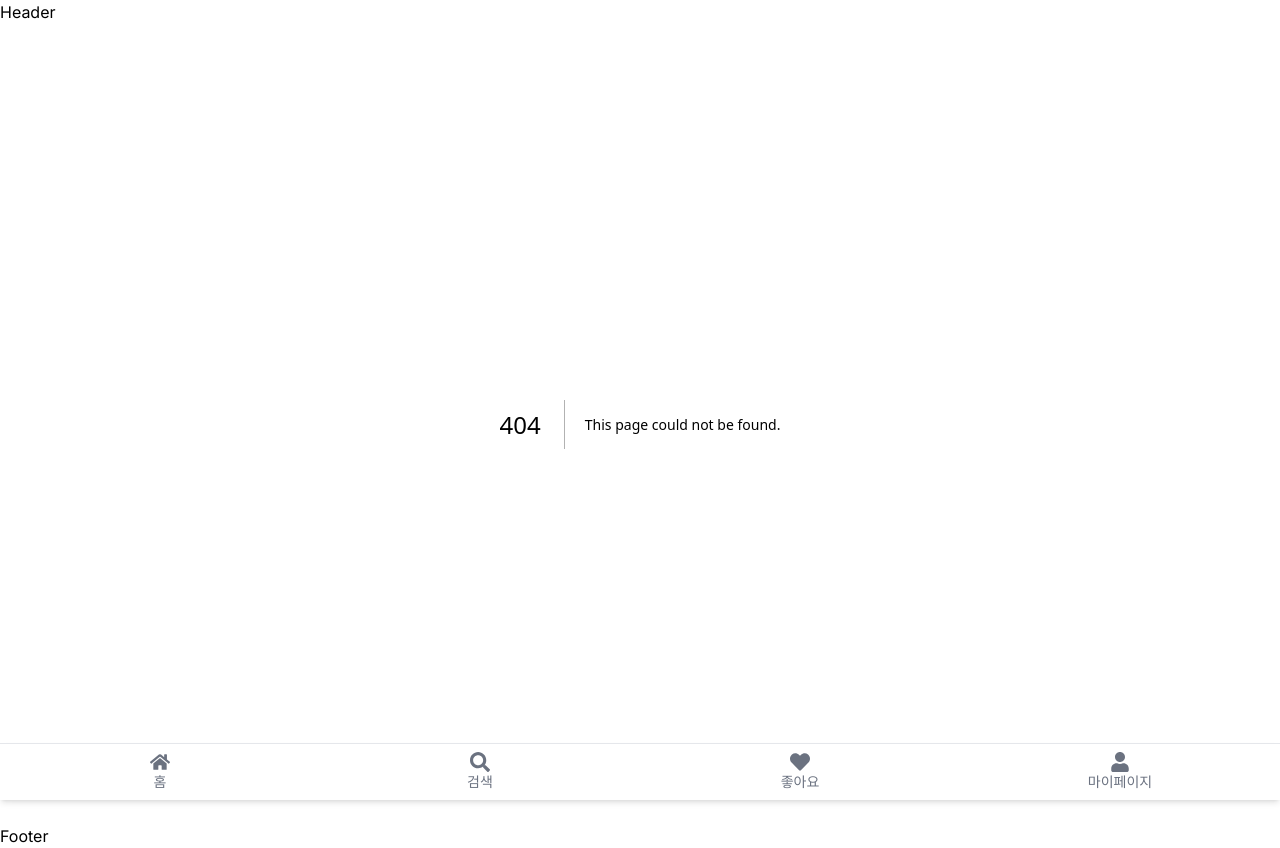
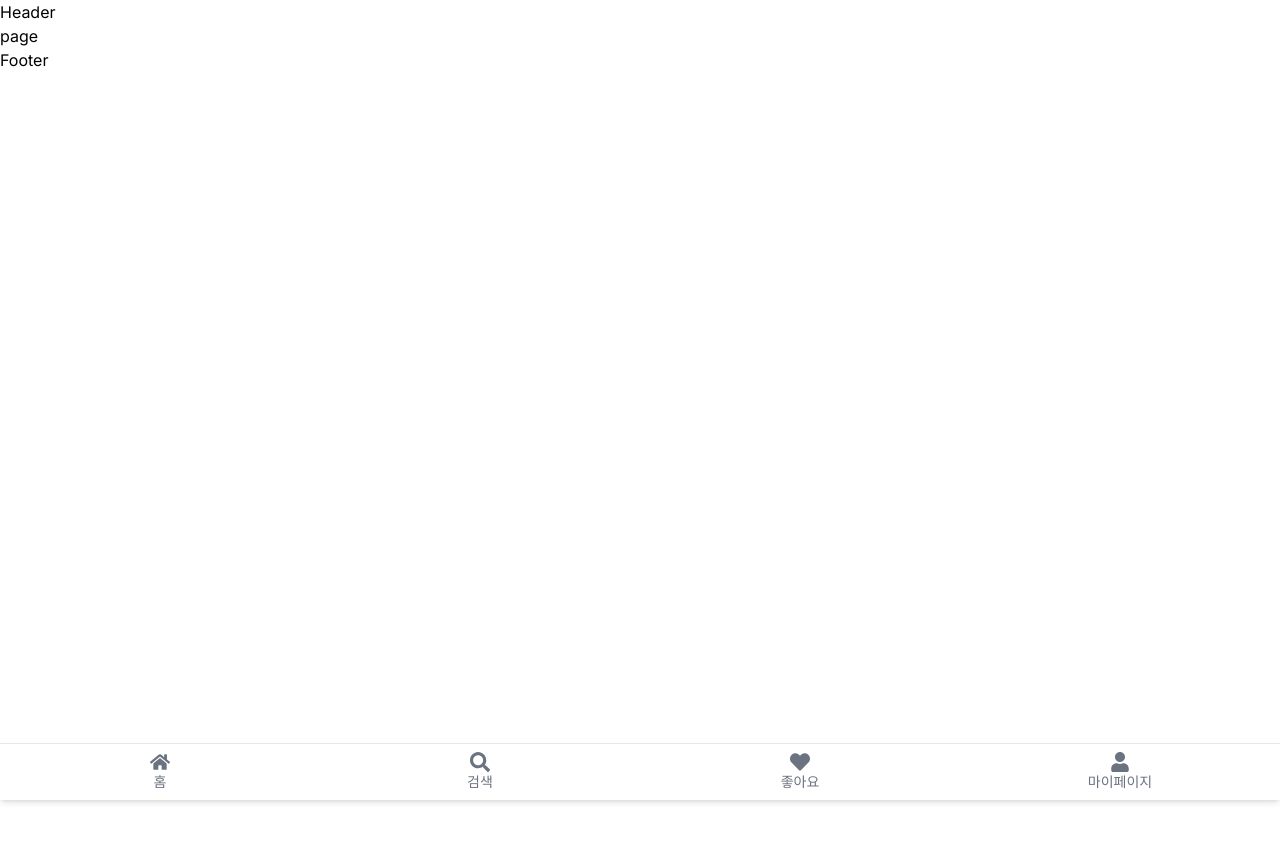
Before and after one commit to ahh0619/HANJANHAE, a Next.js app: page /preferences/customization in a window 1280 px wide. Before the commit this address had no page. After the commit the page ends 800 px from the top, so only its background shows below. Built offline with nearby package versions, Linux system fonts and the light colour scheme.

Commit message:
🚚 Move: 취향조사, 설문조사 폴더 구조 변경
취향조사, 설문조사 폴더 구조 변경

```diff
--- /dev/null
+++ b/src/app/preferences/customization/page.tsx
@@ -0,0 +1,5 @@
+const Page = () => {
+  return <div>page</div>;
+};
+
+export default Page;
--- a/src/app/survey/page.tsx
+++ b/src/app/survey/page.tsx
@@ -3,11 +3,11 @@
 import { useRouter } from 'next/navigation';
 import { useEffect, useState } from 'react';
 
-import useFunnel from '@/hooks/useFunnel';
+import useFunnel from '@/hooks/survey/useFunnel';
 import { useAuthStore } from '@/store/authStore';
 import { Tables } from '@/types/supabase';
+import { addSurvey } from '@/utils/preference/action';
 
-import { addSurvey } from '../result/action';
 import PreferenceAcidity from './_components/PreferenceAcidity';
 import PreferenceAlcoholLevel from './_components/PreferenceAlcoholLevel';
 import PreferenceBody from './_components/PreferenceBody';
@@ -46,7 +46,7 @@ const Page = () => {
             localStorage.setItem('surveyData', JSON.stringify(surveyData));
           }
 
-          router.push('/result');
+          router.push('/preferences/result');
         } catch (error) {
           console.error('Failed to save survey data:', error);
         }
--- a/src/hooks/result/useDrinkRecommendations.ts
+++ b/src/hooks/result/useDrinkRecommendations.ts
@@ -4,7 +4,7 @@ import {
   fetchRecoData,
   fetchSurveyData,
   recommendDrinks,
-} from '@/app/result/action';
+} from '@/utils/preference/action';
 
 const useDrinkRecommendations = (userId: string) => {
   const [drinks, setDrinks] = useState(null);
--- a/src/hooks/result/useGuestDrinkRecommendations.ts
+++ b/src/hooks/result/useGuestDrinkRecommendations.ts
@@ -1,7 +1,7 @@
 import { useEffect, useState } from 'react';
 
-import { recommendDrinks } from '@/app/result/action';
 import { Tables } from '@/types/supabase';
+import { recommendDrinks } from '@/utils/preference/action';
 
 const useGuestDrinkRecommendations = () => {
   const [drinks, setDrinks] = useState<Tables<'reco_results'>[] | null>(null);
```
Also changed, not shown: src/app/preferences/result/_components/DrinkAuthReco.tsx (renamed from src/app/result/_components/DrinkAuthReco.tsx), src/app/preferences/result/_components/DrinkGuestReco.tsx (renamed from src/app/result/_components/DrinkGuestReco.tsx), src/app/preferences/result/_components/DrinkList.tsx (renamed from src/app/result/_components/DrinkList.tsx), src/app/preferences/result/page.tsx (renamed from src/app/result/page.tsx), src/hooks/survey/useFunnel.tsx (renamed from src/hooks/useFunnel.tsx), src/utils/preference/action.ts (renamed from src/app/result/action.ts).
